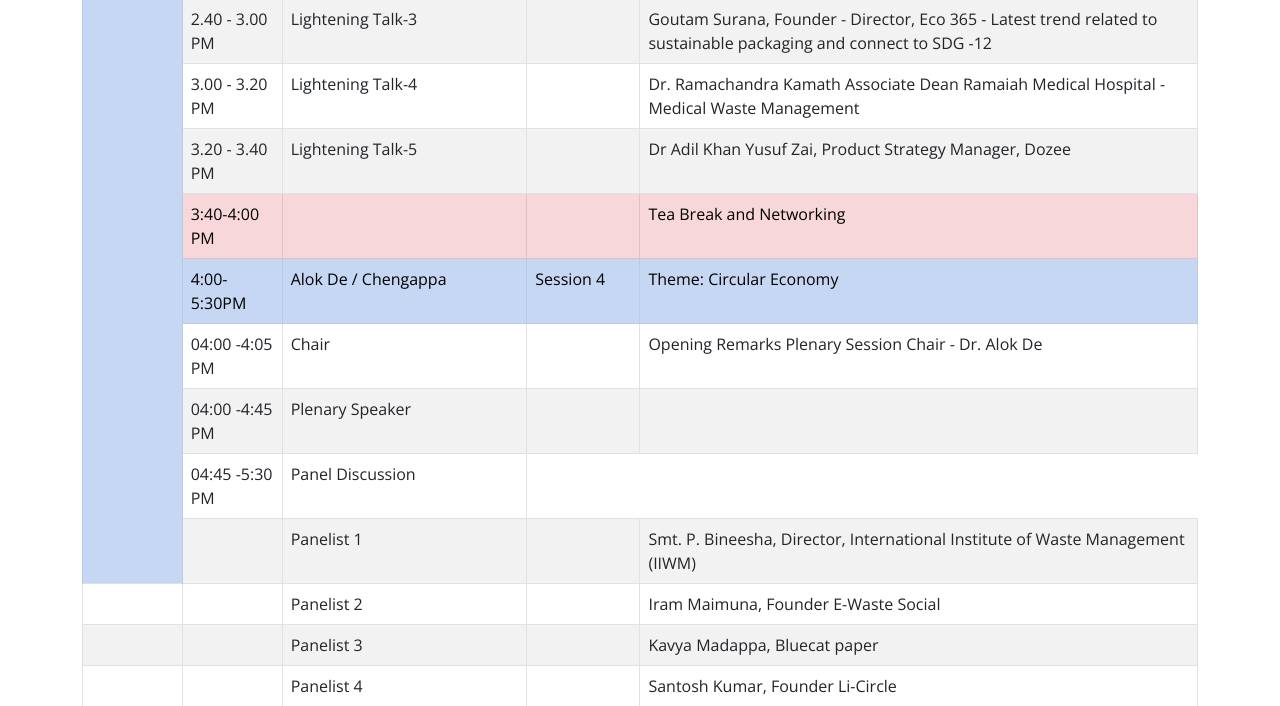
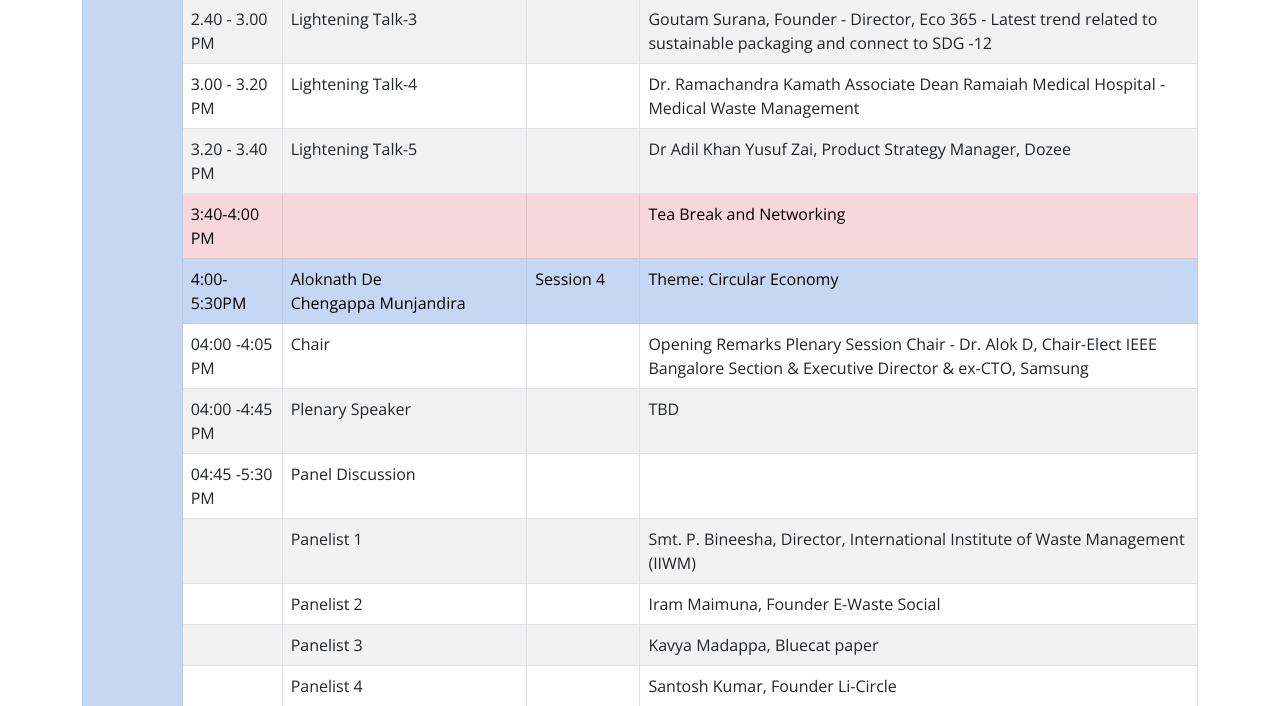
Before and after one commit to KetanKeshav/BHTC-2022, a PHP site: page /schedule.php in a window 1280 px wide. Shown: the part 1771-2477 px from the top of the page. Run offline with PHP 8.4, Linux system fonts and the light colour scheme.

Commit message:
Day1 - Session 4

```diff
--- a/schedule.php
+++ b/schedule.php
@@ -42,7 +42,7 @@
                         </thead>
                         <tbody>
                             <tr class="table-primary">
-                                <th scope="row" rowspan="33" style="vertical-align: center;">October 1, 2022</th>
+                                <th scope="row" rowspan="37" style="vertical-align: center;">October 1, 2022</th>
                                 <td>8.00-9.00 AM	</td>
                                 <td></td>
                                 <td>Session 1</td>
@@ -208,7 +208,7 @@
                             </tr>
                             <tr class="table-primary">
                                 <td>4:00-5:30PM	</td>
-                                <td>Alok De / Chengappa	</td>
+                                <td>Aloknath De <br> Chengappa Munjandira</td>
                                 <td>Session 4	</td>
                                 <td>Theme: Circular Economy </td>
                             </tr>
@@ -216,54 +216,49 @@
                                 <td>04:00 -4:05 PM</td>
                                 <td>Chair</td>
                                 <td></td>
-                                <td>Opening Remarks Plenary Session Chair - Dr. Alok De</td>
+                                <td>Opening Remarks Plenary Session Chair - Dr. Alok D, Chair-Elect IEEE Bangalore Section & Executive Director & ex-CTO, Samsung </td>
                             </tr>
                             <tr>
                                 <td>04:00 -4:45 PM</td>
                                 <td>Plenary Speaker</td>
                                 <td></td>
-                                <td></td>
+                                <td>TBD</td>
                             </tr>
                             <tr>
                                 <td>04:45 -5:30 PM</td>
                                 <td>Panel Discussion</td>
-
-
+                                <td></td>
+                                <td></td>
                             </tr>
                             <tr>
                                 <td></td>
-
-                                <td>Panelist 1		</td>
+                                <td>Panelist 1</td>
                                 <td></td>
-                                <td>   Smt. P. Bineesha, Director, International Institute of Waste Management (IIWM)				</td>
+                                <td>Smt. P. Bineesha, Director, International Institute of Waste Management (IIWM)</td>
                             </tr>
                             <tr>
                                 <td></td>
+                                <td>Panelist 2</td>
                                 <td></td>
-                                <td>	Panelist 2		</td>
-                                <td></td>
-                                <td>   Iram Maimuna, Founder E-Waste Social 				</td>
+                                <td>Iram Maimuna, Founder E-Waste Social </td>
                             </tr>
                             <tr>
                                 <td></td>
+                                <td>Panelist 3</td>
                                 <td></td>
-                                <td>	Panelist 3		</td>
-                                <td></td>
-                                <td>    Kavya Madappa, Bluecat paper				</td>
+                                <td>Kavya Madappa, Bluecat paper</td>
                             </tr>
                             <tr>
                                 <td></td>
+                                <td>Panelist 4</td>
                                 <td></td>
-                                <td>	Panelist 4		</td>
-                                <td></td>
-                                <td>    Santosh Kumar, Founder Li-Circle			</td>
+                                <td>Santosh Kumar, Founder Li-Circle</td>
                             </tr>
                             <tr>
                                 <td></td>
+                                <td>Moderator</td>
                                 <td></td>
-                                <td>	Moderator		</td>
-                                <td></td>
-                                <td>    Dr. Aloknath De	</td>
+                                <td>Dr. Aloknath De</td>
                             </tr>
                             <tr class="table-primary">
                                 <th scope="row" rowspan="18" style="vertical-align: center;">October 2, 2022</th>
@@ -294,7 +289,7 @@
                                 <td></td>
                                 <td>Paneiist 1</td>
                                 <td></td>
-                                <td>TBD		</td>
+                                <td>TBD	</td>
                             </tr>
                             <tr>
                                 <td></td>
```
Lines whose indentation alone changed are shown as unchanged.
